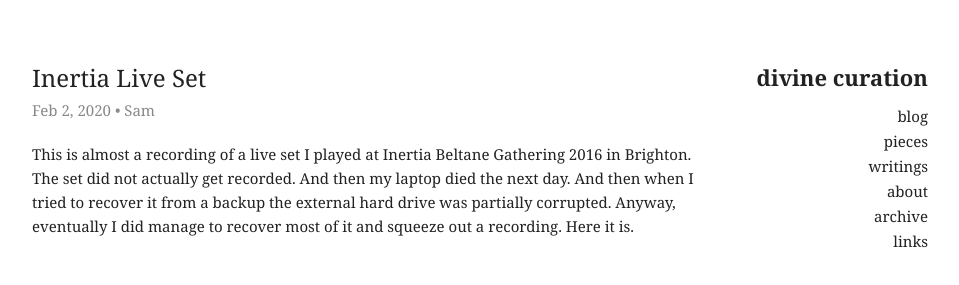
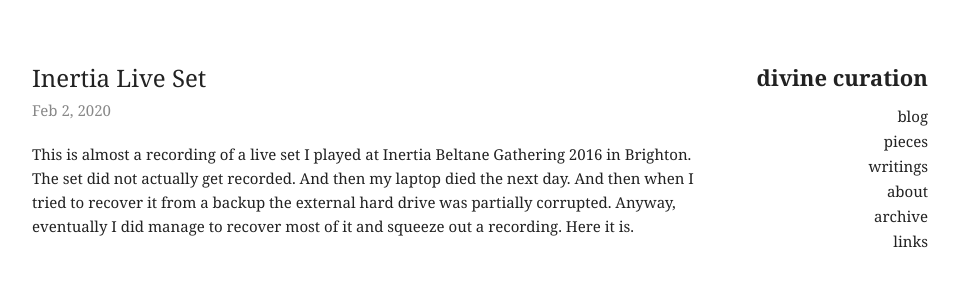
Before and after one commit to divinecuration/divinecuration.github.io, a Jekyll site: the page built from _posts/2020-05-03-live-set-inertia.md, in a window 1280 px wide, cut to the strip 0-285 px from the top of the page. Shown: the whole strip, without its empty margins (160-1119 px from the left). Built offline with Jekyll 4.4.1, drawn with Linux system fonts in a browser that asks for light colours; nearby versions of some CDN libraries.

Commit message:
remove author from post page

```diff
--- a/_layouts/post.html
+++ b/_layouts/post.html
@@ -11,7 +11,7 @@
     {% if page.date_text %}
     <p class="artilce_meta">{{ page.date_text }}</p>
     {% else %}
-    <p class="artilce_meta"><time datetime="{{ page.date | date_to_xmlschema }}" itemprop="datePublished">{{ page.date | date: "%b %-d, %Y" }}</time>{% if page.author %} • <span itemprop="author" itemscope itemtype="http://schema.org/Person"><span itemprop="name">{{ page.author }}</span></span>{% endif %}</p>
+    <p class="artilce_meta"><time datetime="{{ page.date | date_to_xmlschema }}" itemprop="datePublished">{{ page.date | date: "%b %-d, %Y" }}</time></p>
     {% endif %}
     {% endif %}
   </header>
```
